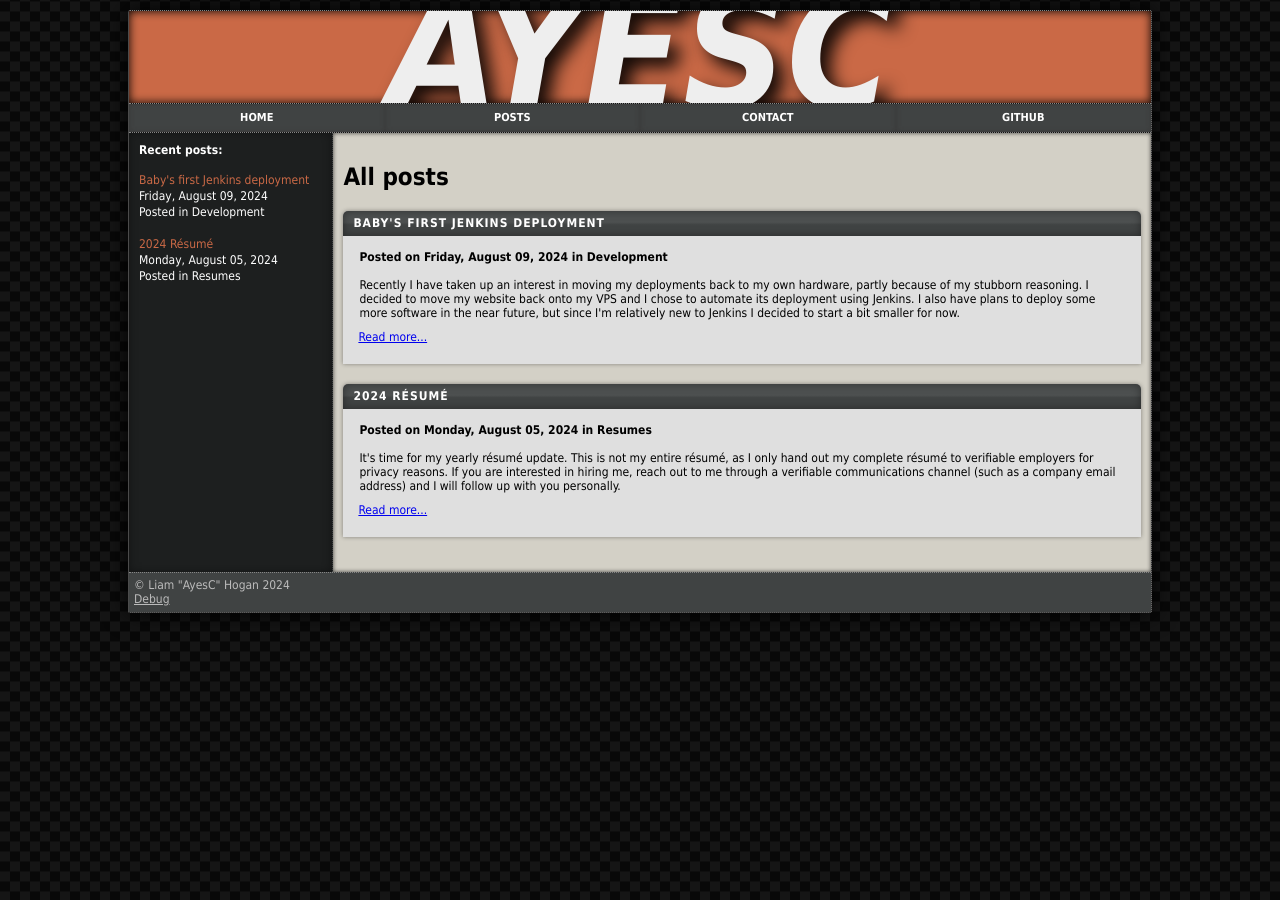
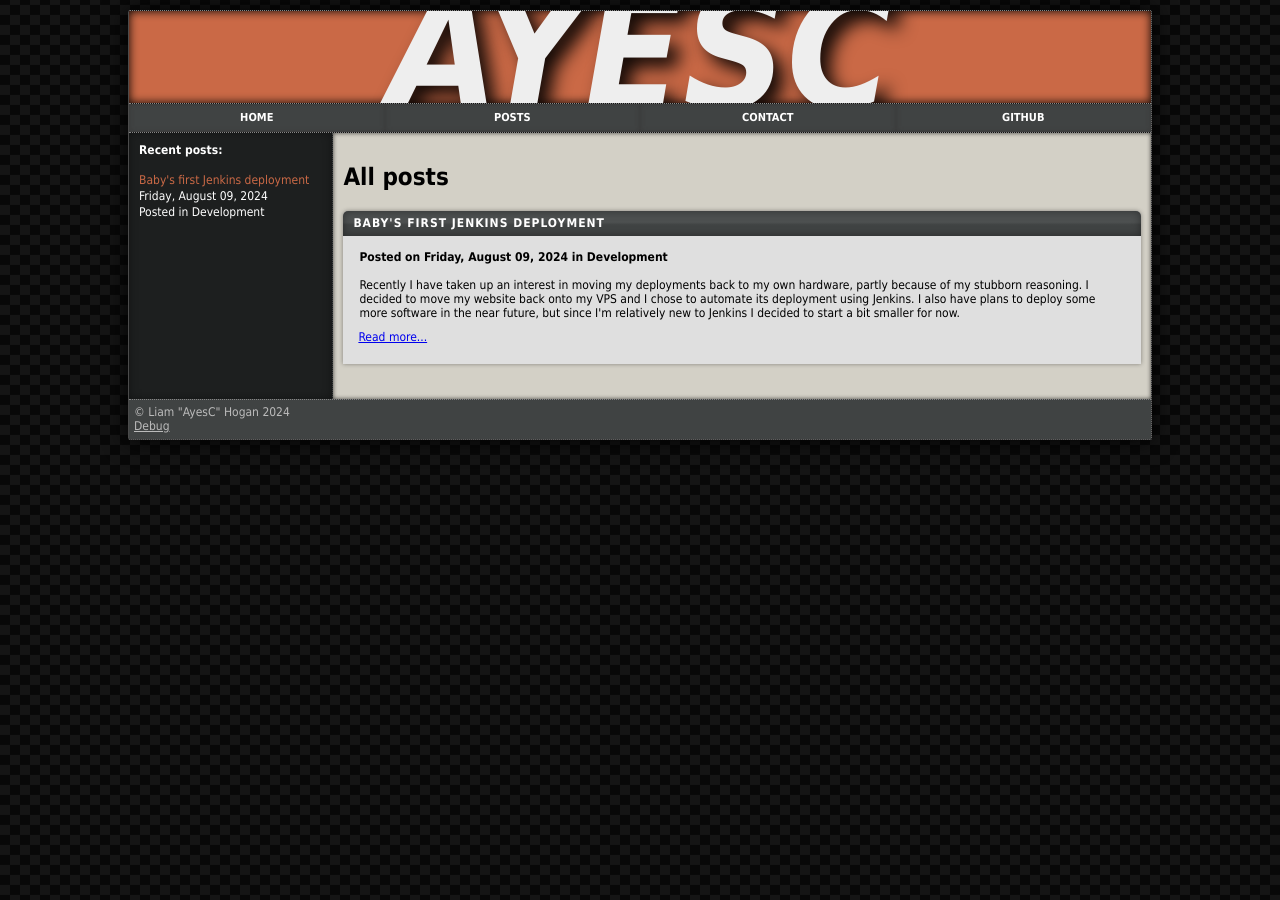
Before and after one commit to ayesc9000/AyesCNET, a Jekyll site: the page built from _pages/posts.md, in a window 1280 px wide. Built offline with Jekyll 4.4.1, drawn with Linux system fonts in a browser that asks for light colours.

Commit message:
Remove resume

```diff
--- a/_includes/latestresume.html
+++ /dev/null
@@ -1,6 +0,0 @@
-<section>
-  {% assign post = site.posts | find_exp: "post", "post.category == 'Resumes'" %}
-  <h2>Latest Résumé</h2>
-  <p>If you're interested in hiring me, check out my latest résumé:</p>
-  <a href="{{ post.url }}">{{ post.title }}</a>
-</section>
--- a/_posts/2024-08-05-resume.md
+++ /dev/null
@@ -1,54 +0,0 @@
----
-layout: post
-title: 2024 Résumé
-category: Resumes
-tagline: self promotion
-preview: It's time for my yearly résumé update. This is not my entire résumé, as
-  I only hand out my complete résumé to verifiable employers for privacy
-  reasons. If you are interested in hiring me, reach out to me through a
-  verifiable communications channel (such as a company email address) and I will
-  follow up with you personally.
-toc: True
----
-
-It's time for my yearly résumé update. This is not my entire résumé, as I only hand
-out my complete résumé to verifiable employers for privacy reasons. If you are
-interested in hiring me, reach out to me through a verifiable communications channel
-(such as a company email address) and I will follow up with you personally.
-
-## Profile
-
-Passionate and dedicated student pursuing an advanced degree in Computer Systems
-Technology. I have already gained over a year of experience with computer repair,
-help desk and system administration.
-
-## Education
-
-### Durham College
-
-- Advanced Diploma in Computer Systems Technology
-- Graduating April 2026
-
-## Skills
-
-- Windows system administration and maintenance
-- Linux system administration and maintenance
-- IPv4 and IPv6 networking
-- Cisco IOS and TP-Link Omada network configuration
-- Virtualization in VMWare, VirtualBox, HyperV, and QEMU
-- Laptop and desktop computer repair
-
-## Experience
-
-### Skyview Electronics (Junior Technician, Feb 2023 - Present)
-
-- Diagnose and repair both laptops and desktops of various manufacturers and models.
-- Successfully recover data from hard drives, solid state drives, and USB flash
-drives.
-- Perform on-site installation of network cables and equipment.
-- Provide technical support to customers in-store and remotely over phone and email.
-- Advise on and implement improvements to the ticketing and booking processes,
-decreasing complications and wasted time.
-- Implemented Bitwarden password manager internally to improve password security.
-- Designed and implemented an Omada-based network architecture with improved security,
-reliability and performance.
```
Also changed, not shown: _pages/index.md (+0 -2 lines).
